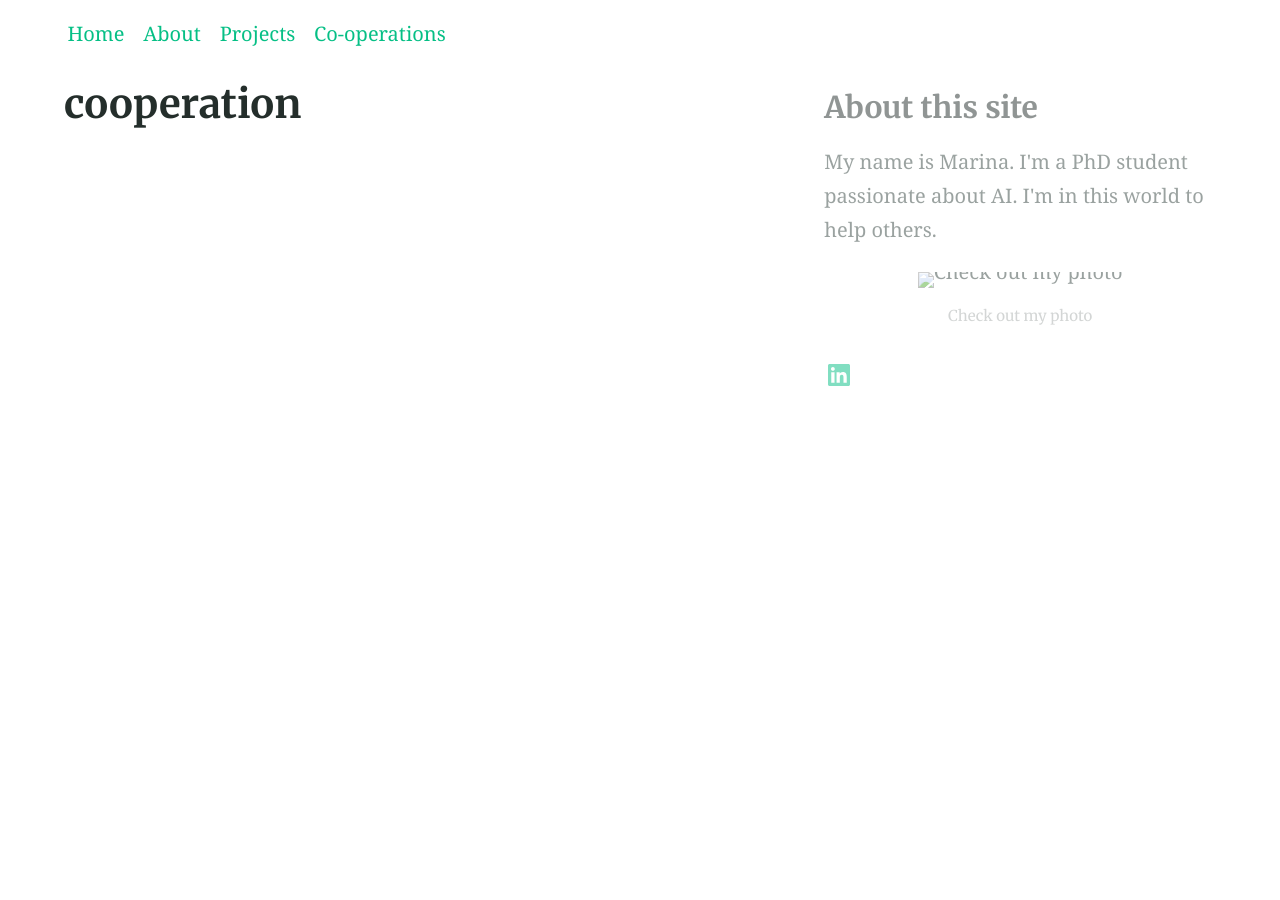
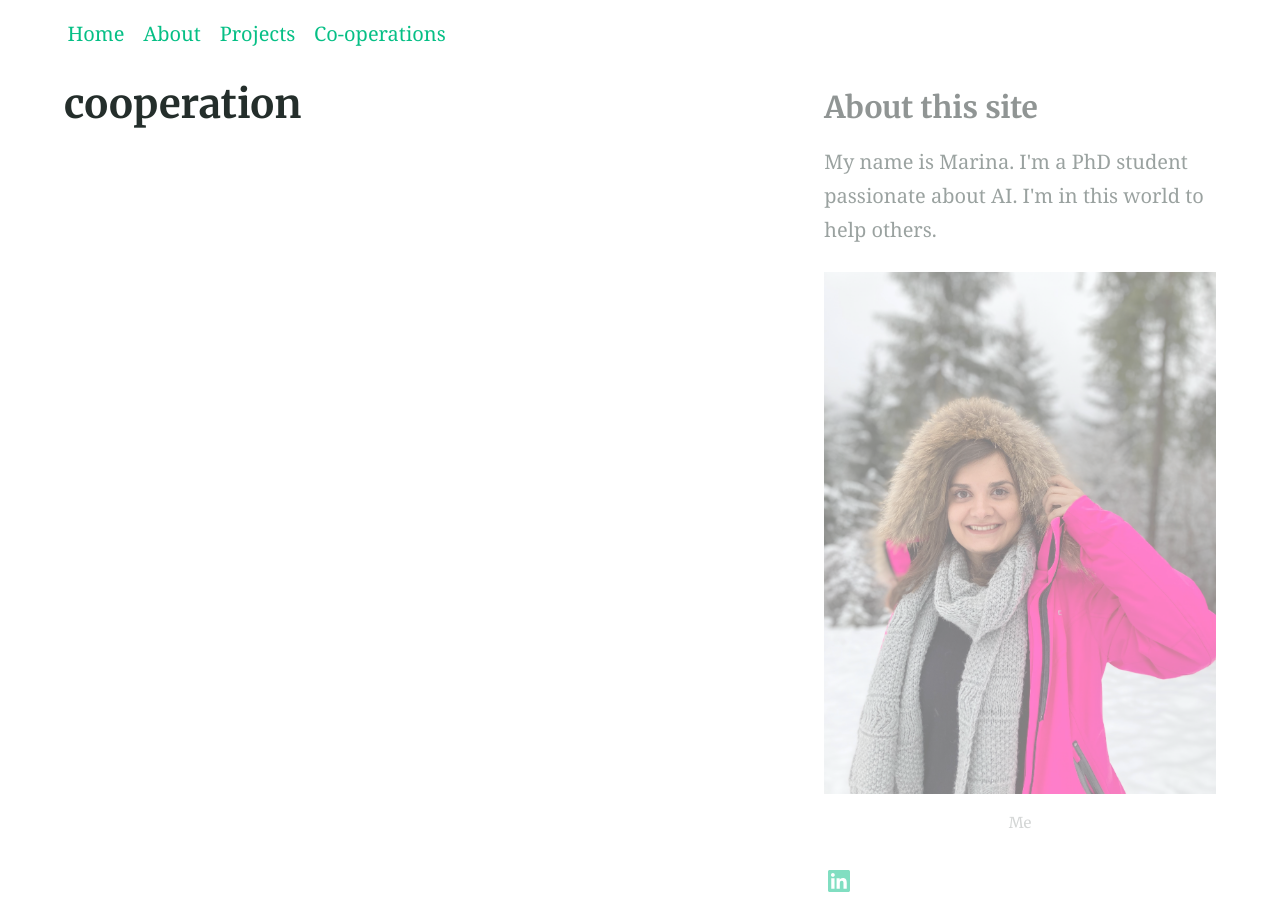
Before and after one commit to Marina225/marina225.github.io, a Jekyll site: the page built from cooperation.md, in a window 1280 px wide. Built offline with Jekyll 4.4.1, drawn with Linux system fonts in a browser that asks for light colours.

Commit message:
Update site-aside.html

```diff
--- a/_includes/site-aside.html
+++ b/_includes/site-aside.html
@@ -9,7 +9,7 @@
     <section class="section  section--description">
       <h3>About this site</h3>
       <p>{{ site.description }}</p>
-      {% include figure.html image="/me.jpg" caption="Check out my photo" %}
+      {% include figure.html image="/Images/me.jpg" caption="Me" %}
       {% include nav-social.html %}
     </section>
 
```
